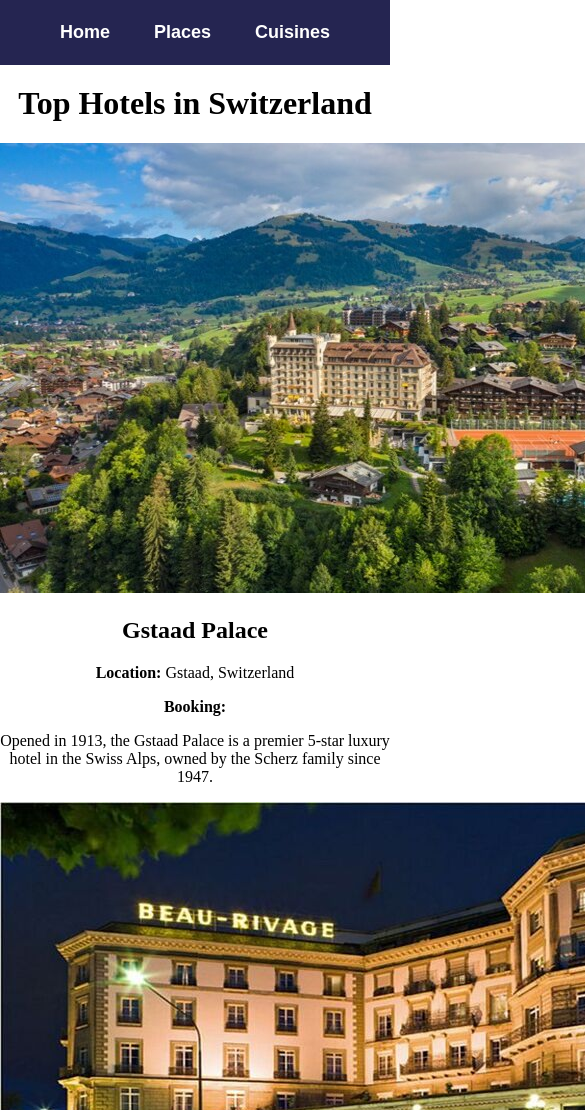
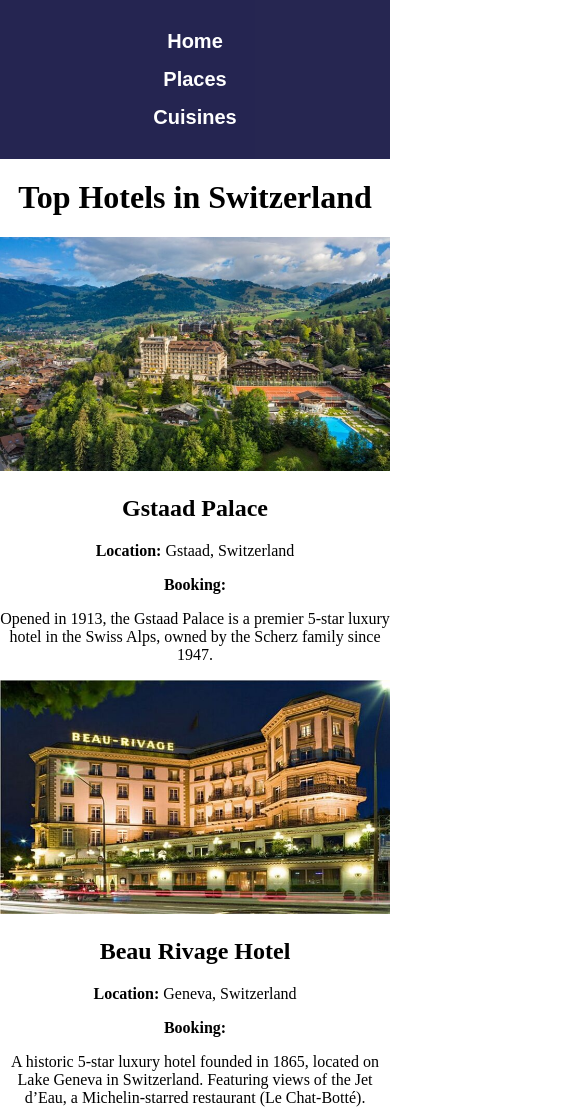
Before and after one commit to tamimkashaf/Webbutveckling, a plain HTML site: page slutprojekt/html/switzerland_hotels.html in a window 390 px wide. Shown: the top 1110 px of the page, 585 px wide, since content can reach past the window. Drawn offline with Linux system fonts and the light colour scheme.

Commit message:
Update switzerland_hotels.css

```diff
--- a/slutprojekt/styles/switzerland_hotels.css
+++ b/slutprojekt/styles/switzerland_hotels.css
@@ -1,8 +1,4 @@
 @charset "UTF-8";
-
-@media screen and (max-width: 768px) {
-
-}
 
 body{
     width: 100%;
@@ -29,3 +25,20 @@
 nav a:hover{
     text-decoration: underline;
 }
+
+@media screen and (max-width: 600px) {
+  nav {
+    padding: 15px;
+  }
+
+  nav a {
+    display: block;
+    margin: 15px 0;
+    font-size: 20px;
+  }
+}
+
+img {
+  max-width: 100%;
+  height: auto;
+}
```
